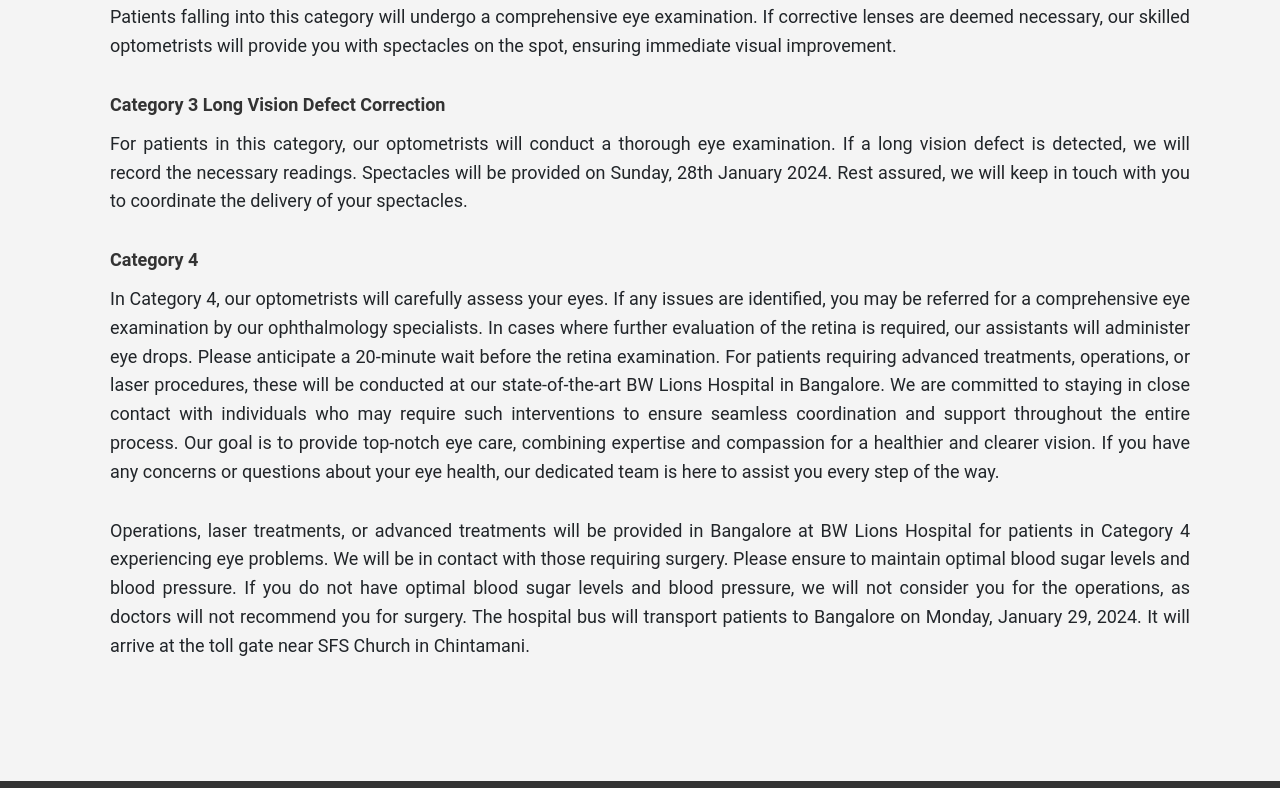
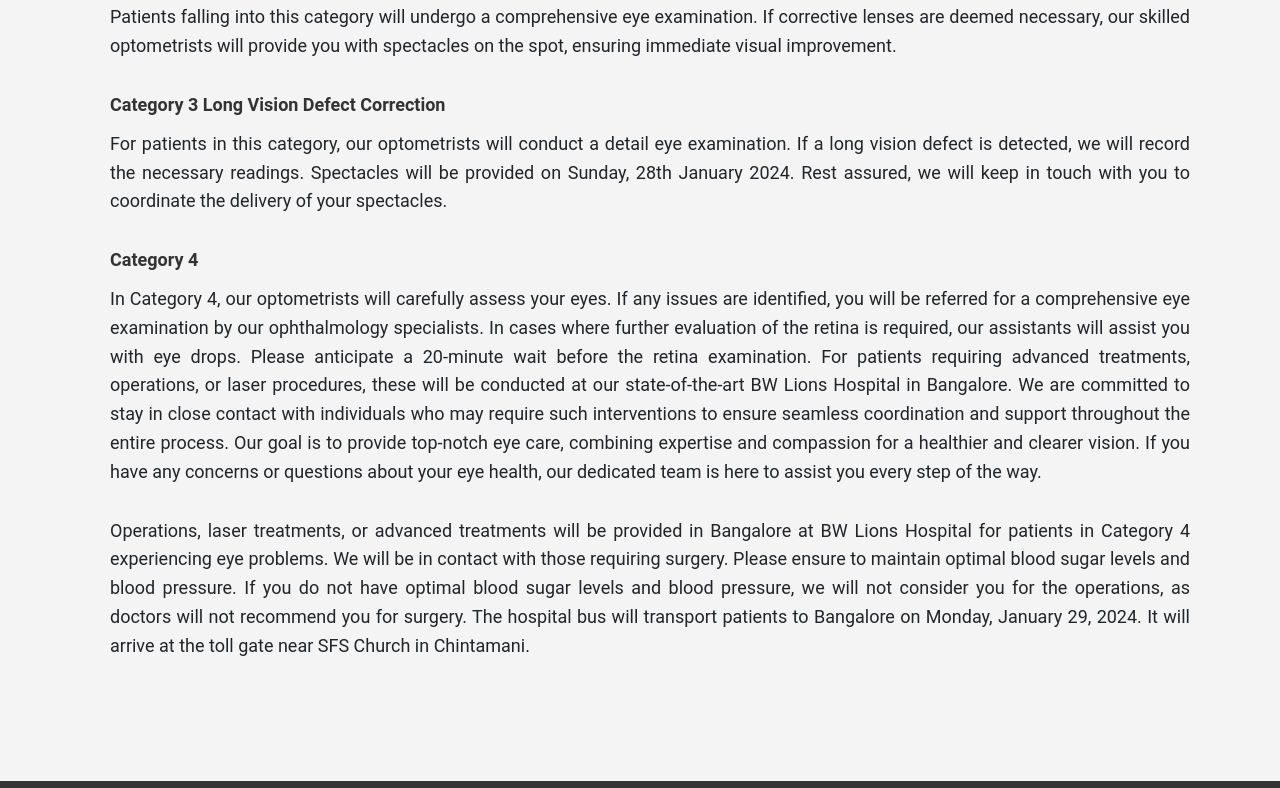
Before and after one commit to Hemanthmon/chokahalli-camp, a plain HTML site: page index.html in a window 1280 px wide. Shown: the part 1538-2326 px from the top of the page. Drawn offline with nearby package versions, Linux system fonts and the light colour scheme.

Commit message:
mobile query

```diff
--- a/index.html
+++ b/index.html
@@ -89,14 +89,14 @@
 
             <li><b>Category 3 Long Vision Defect Correction</b></li>
             <p>
-                For patients in this category, our optometrists will conduct a thorough eye examination. If a long vision defect is detected, we will record the necessary readings. Spectacles will be provided on Sunday, 28th January 2024. Rest assured, we will keep in touch with you to coordinate the delivery of your spectacles.
+                For patients in this category, our optometrists will conduct a detail eye examination. If a long vision defect is detected, we will record the necessary readings. Spectacles will be provided on Sunday, 28th January 2024. Rest assured, we will keep in touch with you to coordinate the delivery of your spectacles.
             </p>
 
             <li><b>Category 4</b></li>
             <p>
-                In Category 4, our optometrists will carefully assess your eyes. If any issues are identified, you may be referred for a comprehensive eye examination by our ophthalmology specialists. In cases where further evaluation of the retina is required, our assistants will administer eye drops. Please anticipate a 20-minute wait before the retina examination.
+                In Category 4, our optometrists will carefully assess your eyes. If any issues are identified, you will be referred for a comprehensive eye examination by our ophthalmology specialists. In cases where further evaluation of the retina is required, our assistants will assist you with eye drops. Please anticipate a 20-minute wait before the retina examination.
 
-                For patients requiring advanced treatments, operations, or laser procedures, these will be conducted at our state-of-the-art BW Lions Hospital in Bangalore. We are committed to staying in close contact with individuals who may require such interventions to ensure seamless coordination and support throughout the entire process.
+                For patients requiring advanced treatments, operations, or laser procedures, these will be conducted at our state-of-the-art BW Lions Hospital in Bangalore. We are committed to stay in close contact with individuals who may require such interventions to ensure seamless coordination and support throughout the entire process.
 
                 Our goal is to provide top-notch eye care, combining expertise and compassion for a healthier and clearer vision. If you have any concerns or questions about your eye health, our dedicated team is here to assist you every step of the way.</p>
 
--- a/style.css
+++ b/style.css
@@ -220,7 +220,7 @@ footer {
 .share-info {
     margin-bottom: 15px;
     font-size: 18px;
-
+}
 .contact-info a {
     color: #007bff;
     text-decoration: none;
```
